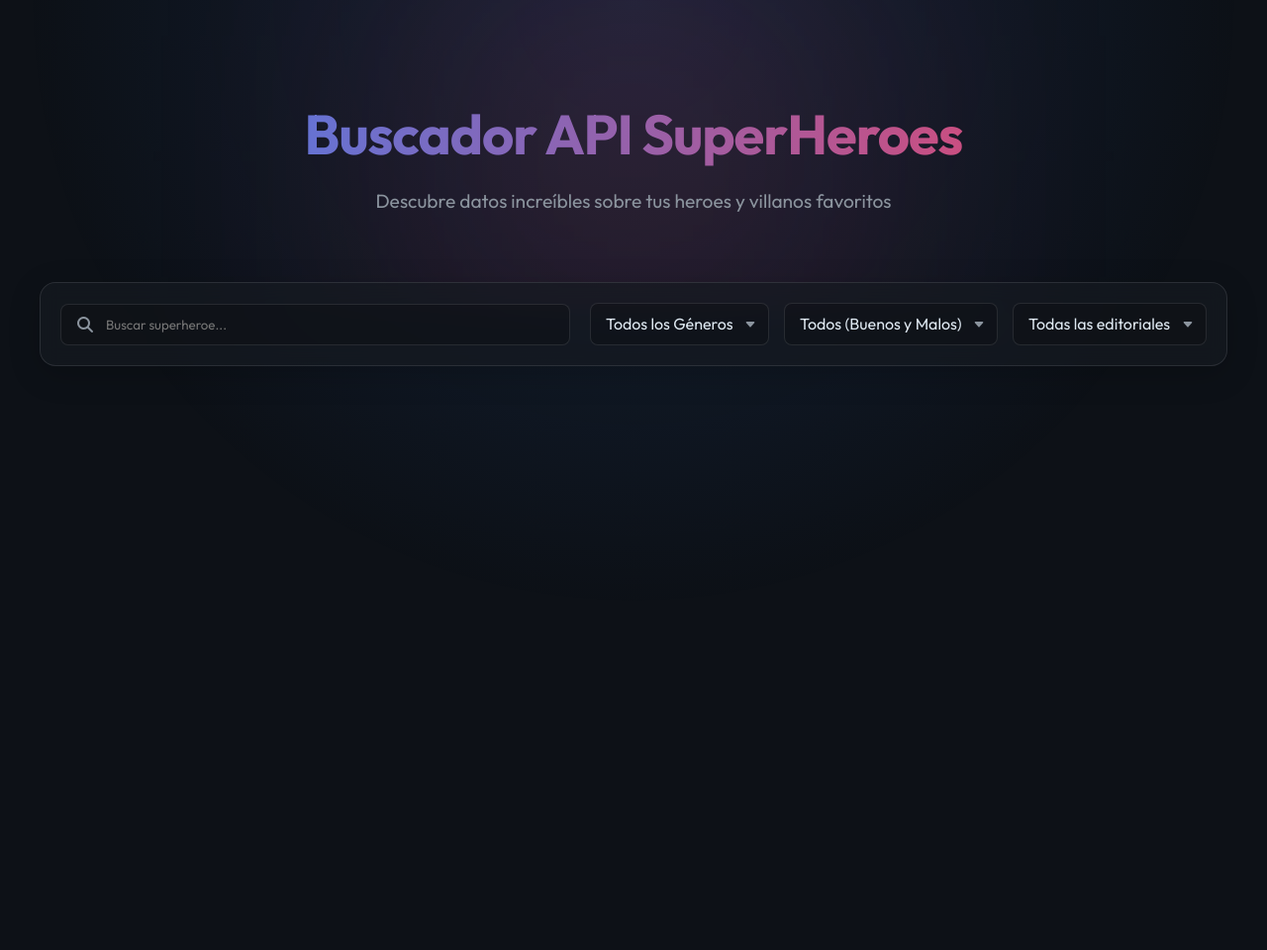
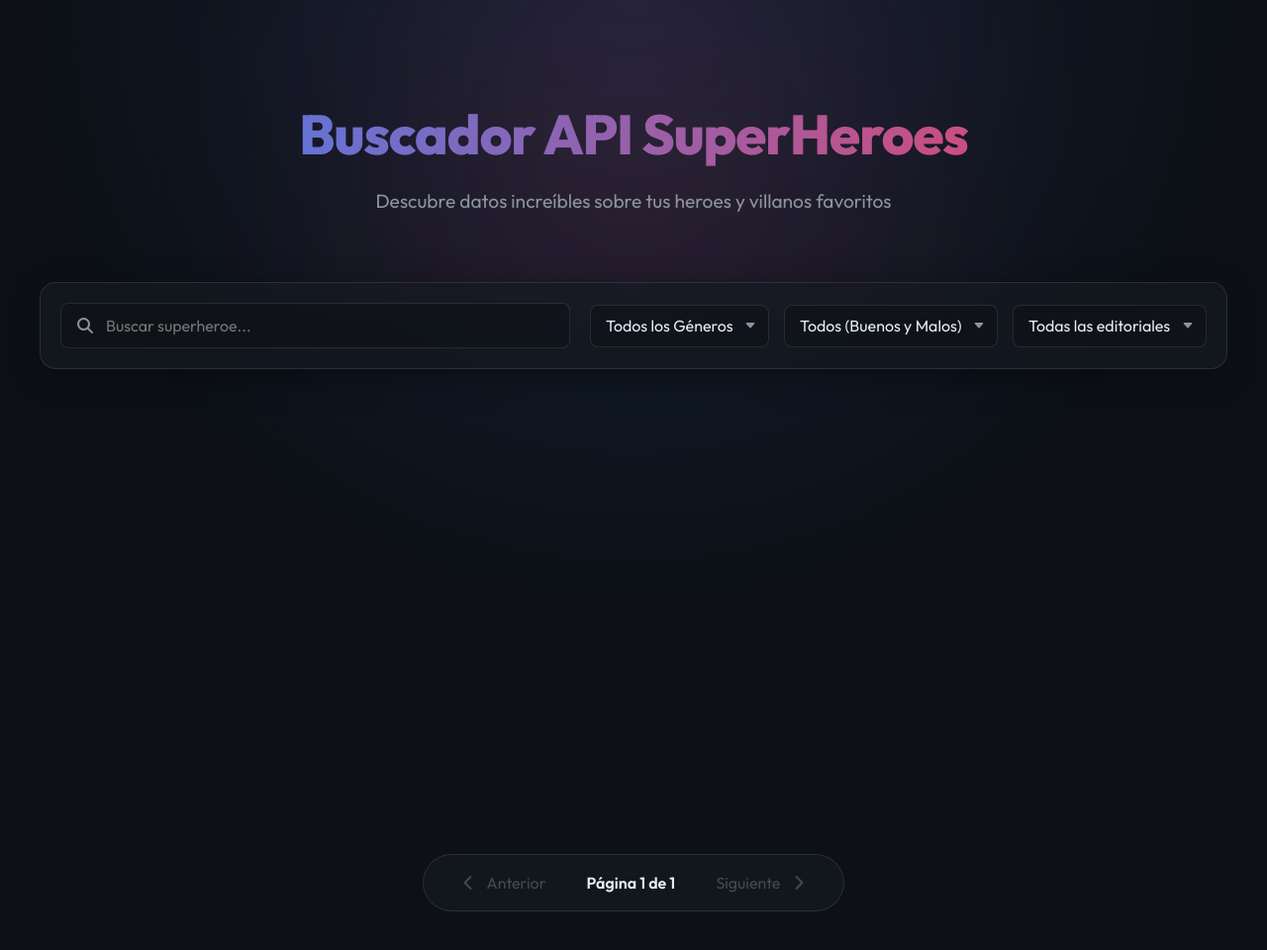
Before and after one commit to FrancoLadronDeGuevara/SuperHeroApi, a plain HTML site: page index.html in a window 1280 px wide. Shown: the whole page at 99% size. Before the commit the page ends 810 px from the top, so only its background shows below. Drawn offline with Linux system fonts and the light colour scheme.

Commit message:
Html and css completed

```diff
--- a/index.html
+++ b/index.html
@@ -71,5 +71,30 @@
         <!-- Aquí se van a inyectar los heroes con javascript-->
       </div>
     </main>
+
+    <!-- Paginación -->
+    <section class="pagination-section">
+      <div class="pagination-controls" id="paginationControls">
+        <button id="prevBtn" class="btn" disabled>
+          <i class="fa-solid fa-chevron-left"></i> Anterior
+        </button>
+        <span id="pageInfo" class="page-info">Página 1 de 1</span>
+        <button id="nextBtn" class="btn" disabled>
+          Siguiente <i class="fa-solid fa-chevron-right"></i>
+        </button>
+      </div>
+    </section>
+
+    <!-- Modal de Detalles -->
+    <div class="modal" id="heroModal">
+      <div class="modal-content glassmorphism">
+        <button class="close-btn" id="closeModalBtn">&times;</button>
+        <div class="modal-body" id="modalBody">
+          <!-- Data modal inyectado aquí -->
+        </div>
+      </div>
+    </div>
+
+    <script src="src/js/main.js"></script>
   </body>
 </html>
--- a/src/css/style.css
+++ b/src/css/style.css
@@ -3,7 +3,7 @@
   --card-bg: rgba(22, 27, 34, 0.7);
   --primary-color: #3b82f6;
   --accent-color: #f43f5e;
-  --text-primary: #dfe9f2;
+  --text-primary: #e6edf3;
   --text-secondary: #8b949e;
   --good-color: #10b981;
   --bad-color: #ef4444;
@@ -22,9 +22,10 @@ body {
   background-color: var(--bg-color);
   color: var(--text-primary);
   font-family: var(--font-family);
-  min-height: 100dvh;
+  min-height: 100vh;
   overflow-x: hidden;
   position: relative;
+  padding-bottom: 40px;
 }
 
 body::before {
@@ -43,6 +44,22 @@ body::before {
   pointer-events: none;
 }
 
+/* Scrollbar */
+::-webkit-scrollbar {
+  width: 8px;
+}
+::-webkit-scrollbar-track {
+  background: var(--bg-color);
+}
+::-webkit-scrollbar-thumb {
+  background: var(--border-color);
+  border-radius: 4px;
+}
+::-webkit-scrollbar-thumb:hover {
+  background: var(--text-secondary);
+}
+
+/* Banner */
 .hero-banner {
   position: relative;
   padding: 100px 20px;
@@ -57,25 +74,25 @@ body::before {
   transform: translate(-50%, -50%);
   width: 300px;
   height: 300px;
-  background-color: var(--accent-color);
-  z-index: 0;
+  background: var(--accent-color);
   filter: blur(150px);
   opacity: 0.3;
+  z-index: 0;
 }
 
 .hero-banner .banner-content {
+  position: relative;
   z-index: 1;
-  position: relative;
 }
 
 .gradient-text {
   font-size: 3.5rem;
-  font-weight: bolder;
+  font-weight: 800;
   background: linear-gradient(90deg, var(--primary-color), var(--accent-color));
+  -webkit-background-clip: text;
+  -webkit-text-fill-color: transparent;
   margin-bottom: 20px;
   letter-spacing: -1px;
-  -webkit-background-clip: text;
-  -webkit-text-fill-color: transparent;
 }
 
 .banner-content p {
@@ -85,13 +102,16 @@ body::before {
   margin: 0 auto;
 }
 
+/* Glassmorphism */
 .glassmorphism {
-  background-color: var(--card-bg);
+  background: var(--card-bg);
   backdrop-filter: blur(10px);
+  -webkit-backdrop-filter: blur(10px);
   border: 1px solid var(--border-color);
-  box-shadow: 0 8px 32px 0 #00000030;
+  box-shadow: 0 8px 32px 0 rgba(0, 0, 0, 0.37);
 }
 
+/* Controls */
 .controls-section {
   max-width: 1200px;
   margin: -30px auto 40px;
@@ -126,11 +146,12 @@ body::before {
 .search-box input {
   width: 100%;
   padding: 12px 15px 12px 45px;
-  background-color: rgba(0, 0, 0, 0.2);
+  background: rgba(0, 0, 0, 0.2);
   border: 1px solid var(--border-color);
   border-radius: 8px;
   color: var(--text-primary);
   font-family: var(--font-family);
+  font-size: 1rem;
   transition: all 0.3s ease;
 }
 
@@ -148,7 +169,7 @@ body::before {
 
 select {
   padding: 12px 15px;
-  background-color: rgba(0, 0, 0, 0.2);
+  background: rgba(0, 0, 0, 0.2);
   border: 1px solid var(--border-color);
   border-radius: 8px;
   color: var(--text-primary);
@@ -168,12 +189,12 @@ select:focus {
   border-color: var(--primary-color);
   box-shadow: 0 0 0 2px rgba(59, 130, 246, 0.2);
 }
-
 select option {
   background-color: var(--bg-color);
   color: var(--text-primary);
 }
 
+/* Grid Main Content */
 .main-content {
   max-width: 1200px;
   margin: 0 auto;
@@ -187,6 +208,7 @@ select option {
   gap: 30px;
 }
 
+/* Card */
 .hero-card {
   background: var(--card-bg);
   border: 1px solid var(--border-color);
@@ -271,6 +293,7 @@ select option {
   color: var(--text-secondary);
 }
 
+/* Pagination */
 .pagination-section {
   max-width: 1200px;
   margin: 50px auto 20px;
@@ -323,6 +346,7 @@ select option {
   text-align: center;
 }
 
+/* Loader */
 .loading {
   display: none;
   flex-direction: column;
@@ -338,8 +362,8 @@ select option {
   border: 4px solid var(--border-color);
   border-top-color: var(--primary-color);
   border-radius: 50%;
+  animation: spin 1s cubic-bezier(0.55, 0.085, 0.68, 0.53) infinite;
   margin-bottom: 20px;
-  animation: spin 1s cubic-bezier(0.55, 0.085, 0.68, 0.53) infinite;
 }
 
 @keyframes spin {
@@ -348,6 +372,7 @@ select option {
   }
 }
 
+/* Modal */
 .modal {
   display: none;
   position: fixed;
```
Also changed, not shown: src/js/main.js (added).
